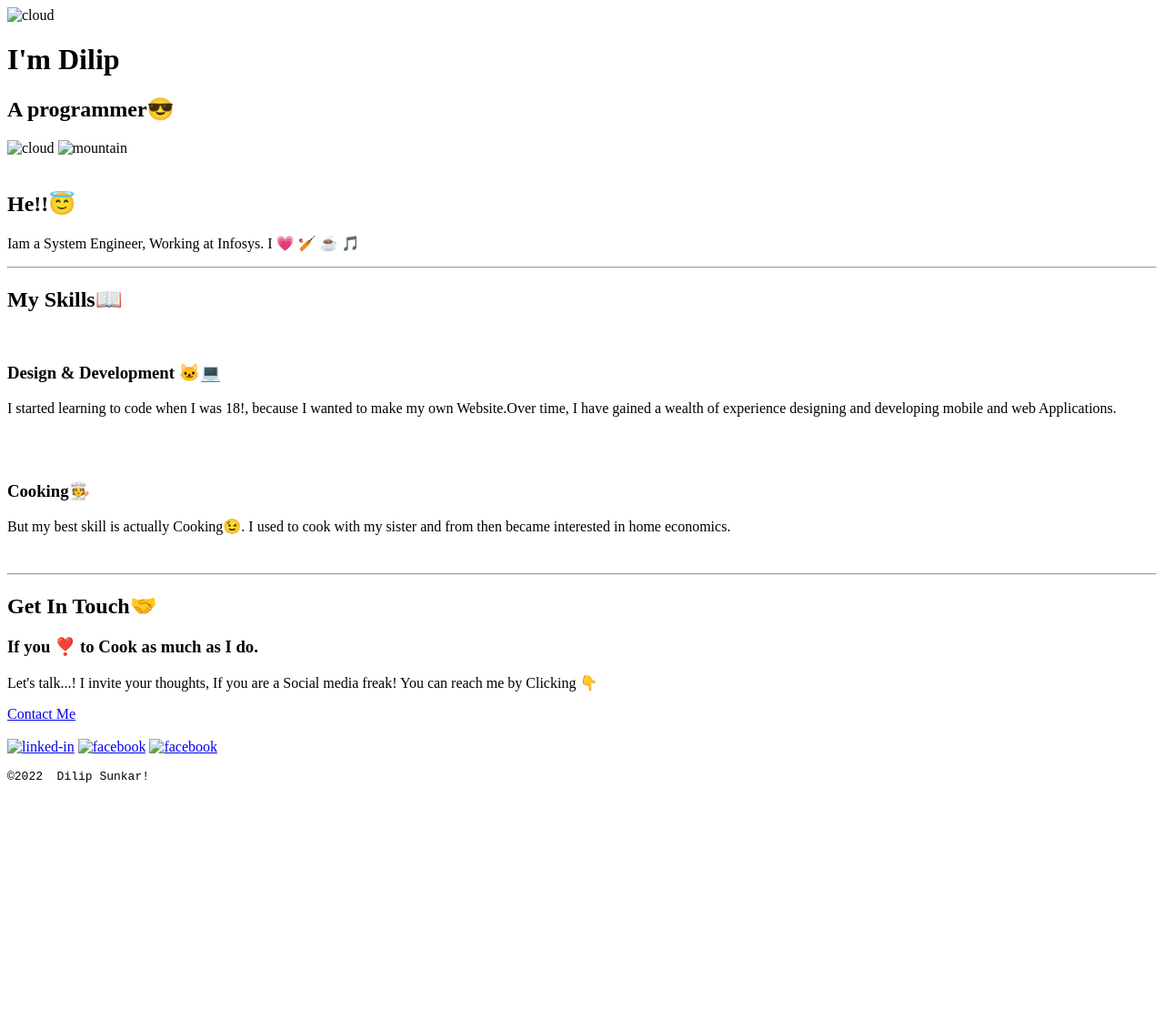
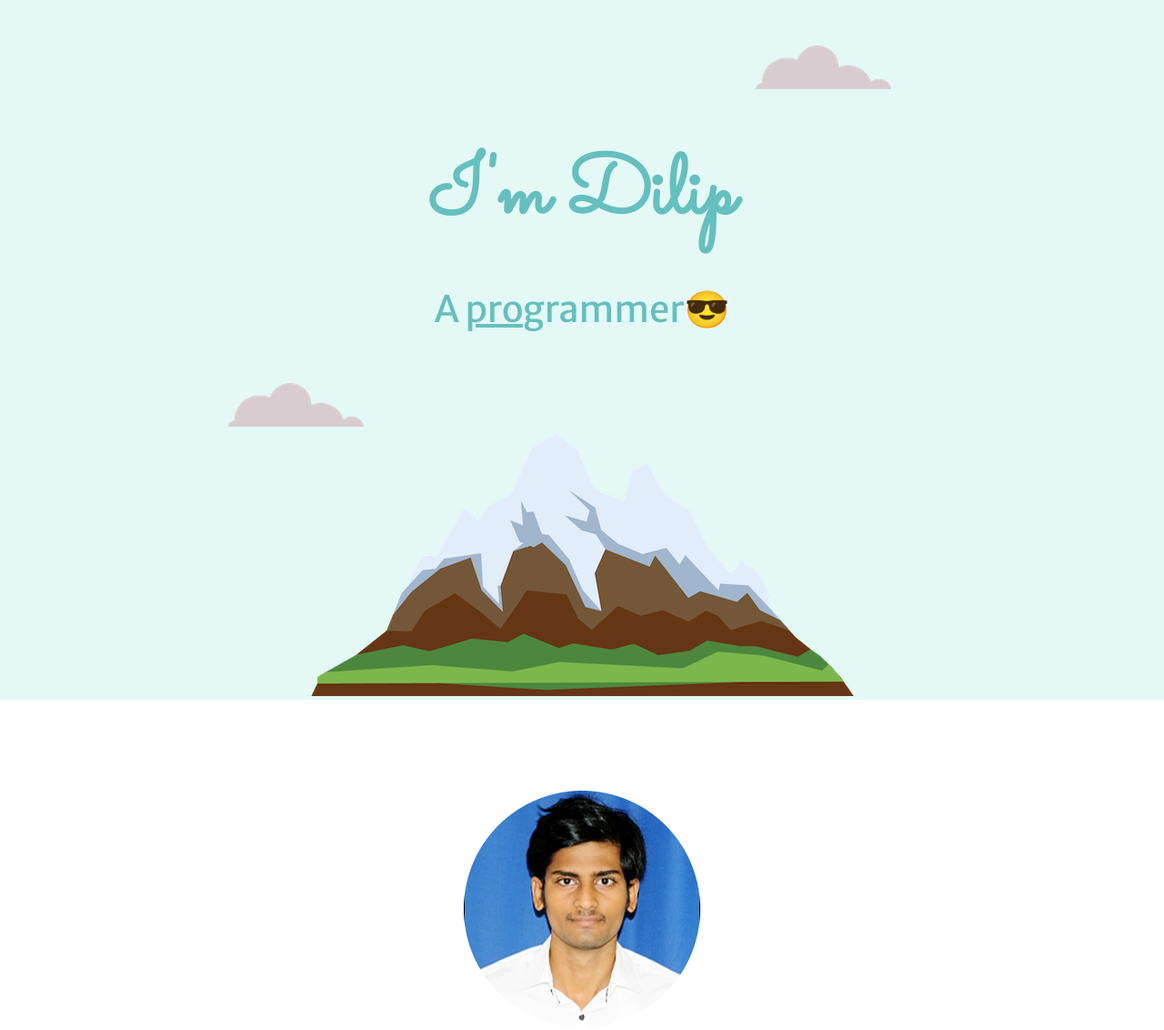
Before and after one commit to DILIPKUMARSUNKARI/dk, a plain HTML site: page index.html in a window 1280 px wide. Shown: the top 1132 px of the page at 91% size. Before the commit the page ends 877 px from the top, so only its background shows below. Drawn offline with Linux system fonts and the light colour scheme.

Commit message:
Update index.html
Updated pic directories

```diff
--- a/index.html
+++ b/index.html
@@ -7,8 +7,8 @@
     <meta name="viewport" content="width=device-width, initial-scale=1.0">
     <title>Dilip Kumar #🇩🇰👑
     </title>
-    <link rel="stylesheet" href="/CSS-My Site/CSS/Styles.css">
-    <link rel="icon" href="/CSS-My Site/favicon.ico">
+    <link rel="stylesheet" href="./Styles.css">
+    <link rel="icon" href="./favicon.ico">
     <link rel="preconnect" href="https://fonts.googleapis.com">
     <link rel="preconnect" href="https://fonts.gstatic.com" crossorigin>
     <link href="https://fonts.googleapis.com/css2?family=Merriweather+Sans&family=Montserrat&family=Sacramento&display=swap" rel="stylesheet">
@@ -16,15 +16,15 @@
 
 <body>
     <div class="TOP">
-        <img class="Tcloud" src="images/cloud.png" alt="cloud">
+        <img class="Tcloud" src="./cloud.png" alt="cloud">
         <h1>I'm Dilip</h1>
         <h2 id="role">A <span class="pro"> pro</span>grammer😎</h2>
-        <img class="Bcloud" src="images/cloud.png" alt="cloud">
-        <img class="mountain" src="images/mountain.png" alt="mountain">
+        <img class="Bcloud" src="./cloud.png" alt="cloud">
+        <img class="mountain" src="./mountain.png" alt="mountain">
     </div>
     <div class="middle-container">
         <div class="profile">
-            <img src="/CSS-My Site/Images/DILIP Cir.png" alt="">
+            <img src="./DILIP Cir.png" alt="">
             <h2>He!!😇</h2>
             <p class="intro">Iam a System Engineer, Working at Infosys. I 💗 🏏 ☕ 🎵 </p>
         </div>
@@ -32,13 +32,13 @@
         <div class="skills">
             <h2>My Skills📖</h2>
             <div class="skill-row">
-                <img class="code" src="/CSS-My Site/Images/code-modified.png" alt="">
+                <img class="code" src="./code-modified.png" alt="">
                 <h3>Design & Development 🐱‍💻</h3>
                 <p>I started learning to code when I was 18!, because I wanted to make my own Website.Over time, I have gained a wealth of experience designing and developing mobile and web Applications. </p>
             </div>
             <br>
             <div class="skill-row">
-                <img class="cook" src="/CSS-My Site/Images/cook-modified.png" alt="">
+                <img class="cook" src="./cook-modified.png" alt="">
                 <h3>Cooking🧑‍🍳</h3>
                 <p>But my best skill is actually Cooking😉. I used to cook with my sister and from then became interested in home economics.</p>
             </div>
@@ -56,9 +56,9 @@
 
 
     <div class="bottom-container">
-        <a class="linked-in" href="https://www.linkedin.com/in/dilip-kumar-sunkari-07084b15a/"><img src="/CSS-My Site/Images/linkedin.png" alt="linked-in" width="25" height="25"></a>
-        <a class="footer-link" href="https://www.facebook.com/dilip.nani.96"><img src="/CSS-My Site/Images/facebook-logo-0.png" alt="facebook" width="25" height="25"></a>
-        <a class="footer-link" href="https://www.instagram.com/dilip_kumar_sunkari/?hl=en"><img src="/CSS-My Site/Images/instagram logo.png" alt="facebook" width="25" height="25"></a>
+        <a class="linked-in" href="https://www.linkedin.com/in/dilip-kumar-sunkari-07084b15a/"><img src="./linkedin.png" alt="linked-in" width="25" height="25"></a>
+        <a class="footer-link" href="https://www.facebook.com/dilip.nani.96"><img src="./facebook-logo-0.png" alt="facebook" width="25" height="25"></a>
+        <a class="footer-link" href="https://www.instagram.com/dilip_kumar_sunkari/?hl=en"><img src="./Images/instagram logo.png" alt="facebook" width="25" height="25"></a>
         <p class="copy"><pre>©2022  Dilip Sunkar!</pre></p>
     </div>
 </body>
```
